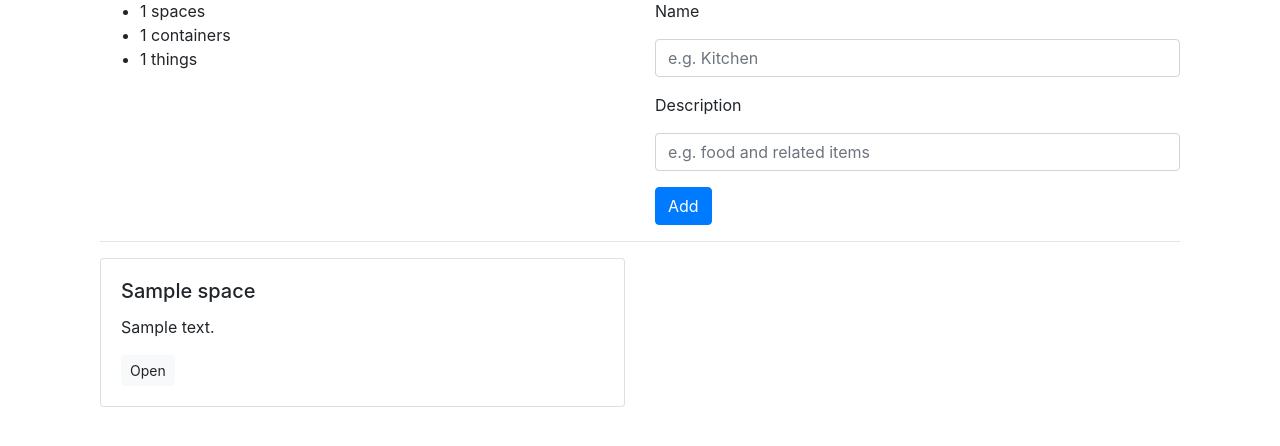
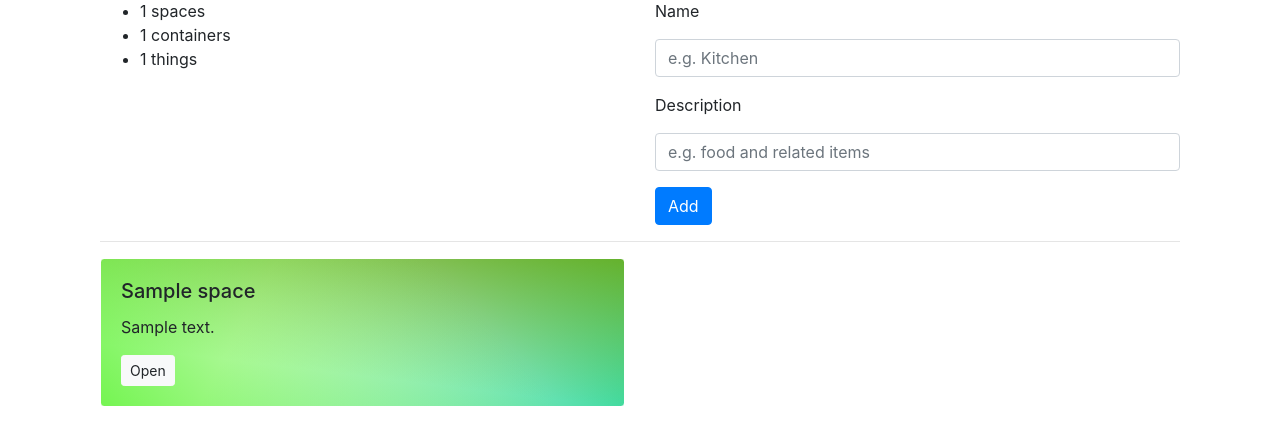
Before and after one commit to aaronfraint/where-is-my-stuff, a Flask app: template my_stuff/templates/spaces.html in a window 1280 px wide. Shown: the part 161-607 px from the top of the page. Run offline with Flask 2, Linux system fonts and the light colour scheme; the template is opened without the code that fills it: values that come from a table or form of the project are taken from there, others are empty; a user stored in the database is signed in; tables that the repository leaves empty hold one stand-in row (values such as "Sample post"); some libraries are stand-ins or nearby versions.

Commit message:
update card background style

```diff
--- a/my_stuff/templates/spaces.html
+++ b/my_stuff/templates/spaces.html
@@ -62,7 +62,7 @@
   {% for space in spaces %}
 
           <div class="col mb-4">
-          <div class="card" style="background-color: {{space.card_color()}};">
+          <div class="card border-white" style="{{space.card_background()}}">
               <div class="card-body ">
                 <h5 class="card-title">{{space.name}}</h5>
                 <p class="card-text">{{space.description}}</p>
```
